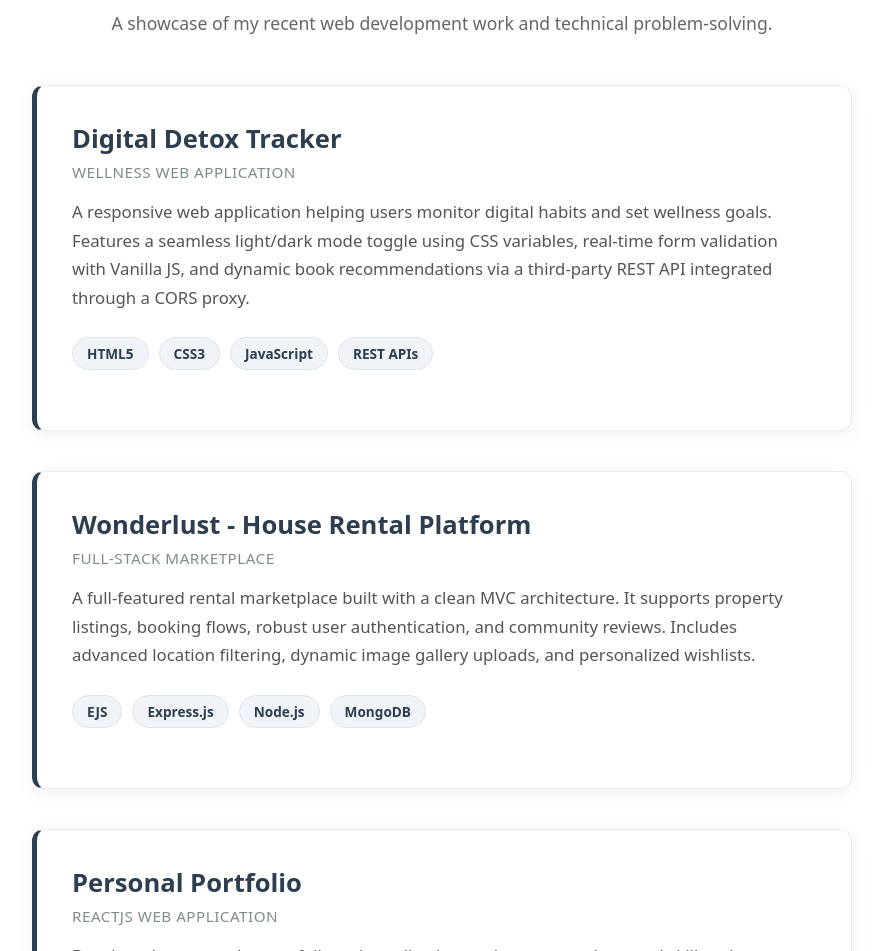
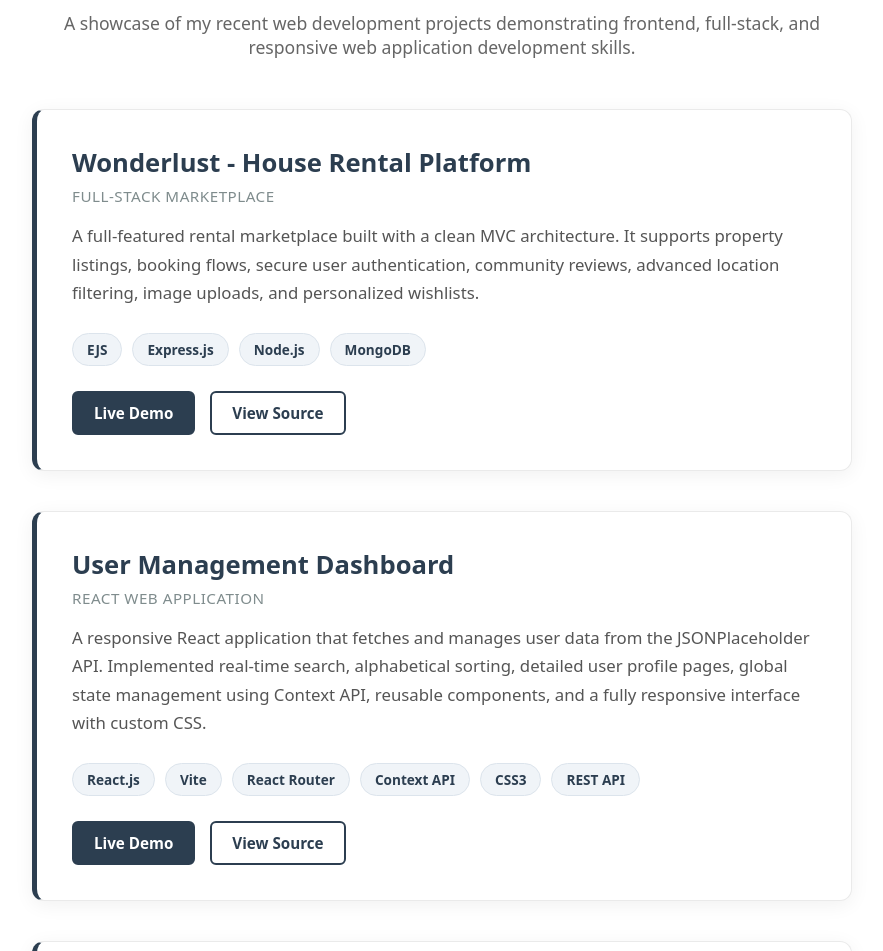
Before and after one commit to MaheshMaddela123/mahesh-babu-portfolio-v2, a React app: page /projects in a window 1280 px wide. Shown: the part 201-1152 px from the top of the page, without its empty margins (198-1081 px from the left). Built offline with nearby package versions, Linux system fonts and the light colour scheme; sample sign-in values are in the browser's storage; the HTML template or start-up script is replaced by a standard one.

Commit message:
Revise project list in Projects component
Updated project details including titles, descriptions, and tech stacks for better clarity and accuracy.

```diff
--- a/src/components/Projects/index.jsx
+++ b/src/components/Projects/index.jsx
@@ -3,28 +3,41 @@ import "./index.css";
 const Projects = () => {
   const projectList = [
     {
-      id: 3,
-      title: "Digital Detox Tracker",
-      tagline: "Wellness Web Application",
-      techStack: ["HTML5", "CSS3", "JavaScript", "REST APIs"],
-      description:
-        "A responsive web application helping users monitor digital habits and set wellness goals. Features a seamless light/dark mode toggle using CSS variables, real-time form validation with Vanilla JS, and dynamic book recommendations via a third-party REST API integrated through a CORS proxy.",
-    },
-    {
-      id: 2,
+      id: 1,
       title: "Wonderlust - House Rental Platform",
       tagline: "Full-Stack Marketplace",
       techStack: ["EJS", "Express.js", "Node.js", "MongoDB"],
       description:
-        "A full-featured rental marketplace built with a clean MVC architecture. It supports property listings, booking flows, robust user authentication, and community reviews. Includes advanced location filtering, dynamic image gallery uploads, and personalized wishlists.",
+        "A full-featured rental marketplace built with a clean MVC architecture. It supports property listings, booking flows, secure user authentication, community reviews, advanced location filtering, image uploads, and personalized wishlists.",
+      liveLink: "https://your-live-demo-link.com",
+      githubLink: "https://github.com/MaheshMaddela123/Wonderlust",
     },
     {
-      id: 1,
+      id: 2,
+      title: "User Management Dashboard",
+      tagline: "React Web Application",
+      techStack: [
+        "React.js",
+        "Vite",
+        "React Router",
+        "Context API",
+        "CSS3",
+        "REST API",
+      ],
+      description:
+        "A responsive React application that fetches and manages user data from the JSONPlaceholder API. Implemented real-time search, alphabetical sorting, detailed user profile pages, global state management using Context API, reusable components, and a fully responsive interface with custom CSS.",
+      liveLink: "https://user-dashboard-1pxf.vercel.app/",
+      githubLink: "https://github.com/MaheshMaddela123/user-dashboard",
+    },
+    {
+      id: 3,
       title: "Personal Portfolio",
-      tagline: "Reactjs Web Application",
-      techStack: ["React.js"],
+      tagline: "React Portfolio Website",
+      techStack: ["React.js", "Vite", "CSS3"],
       description:
-        "Developed a responsive portfolio web application to showcase projects and skills using React.js. Implemented component-based architecture, client-side routing with React Router, and optimized performance using Vite. Designed a clean, ensuring cross-device compatibility and reusable components.",
+        "Developed a responsive portfolio website to showcase my projects, technical skills, and professional experience. Built using reusable React components, client-side routing with React Router, modern UI design principles, and optimized performance with Vite for a seamless user experience across all devices.",
+      liveLink: "https://your-live-demo-link.com",
+      githubLink: "https://github.com/MaheshMaddela123/Portfolio",
     },
   ];
 
@@ -33,8 +46,9 @@ const Projects = () => {
       <header className="projects-header">
         <h2>Featured Projects</h2>
         <p>
-          A showcase of my recent web development work and technical
-          problem-solving.
+          A showcase of my recent web development projects demonstrating
+          frontend, full-stack, and responsive web application development
+          skills.
         </p>
       </header>
 
@@ -57,7 +71,7 @@ const Projects = () => {
                 ))}
               </div>
 
-              {/* <div className="project-links">
+              <div className="project-links">
                 <a
                   href={project.liveLink}
                   target="_blank"
@@ -66,6 +80,7 @@ const Projects = () => {
                 >
                   Live Demo
                 </a>
+
                 <a
                   href={project.githubLink}
                   target="_blank"
@@ -74,7 +89,7 @@ const Projects = () => {
                 >
                   View Source
                 </a>
-              </div> */}
+              </div>
             </div>
           </article>
         ))}
```
